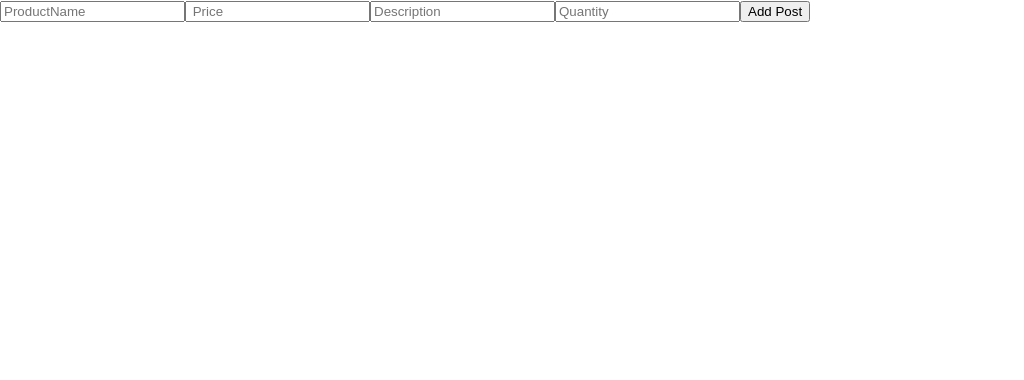
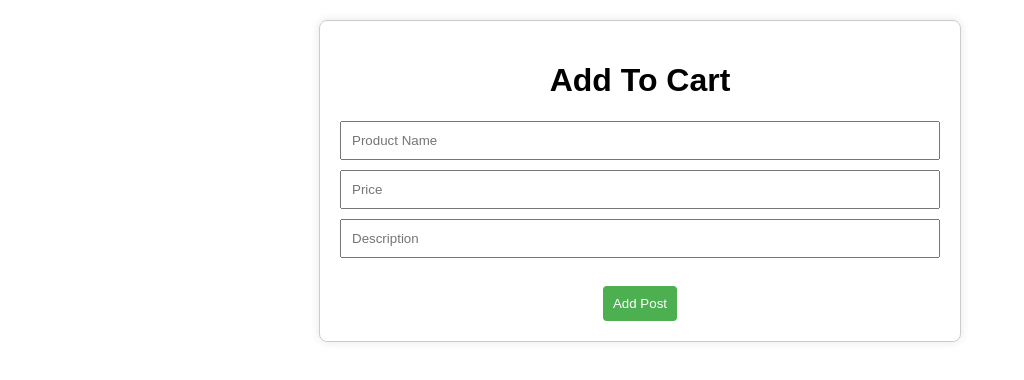
Before and after one commit to usamajaved4216/Olx-Clone, a React (Create React App) app: page /PostData in a window 1280 px wide. Shown: the top 380 px of the page, without its empty margins (0-1024 px from the left). Built offline with nearby package versions, Linux system fonts and the light colour scheme.

Commit message:
incomplete

```diff
--- a/src/Config/FireBase/index.js
+++ b/src/Config/FireBase/index.js
@@ -1,6 +1,7 @@
 import { initializeApp } from "firebase/app";
 import { getAuth, createUserWithEmailAndPassword, signInWithEmailAndPassword } from "firebase/auth";
 import { getFirestore, collection, addDoc } from "firebase/firestore";
+import { getDownloadURL, getStorage, ref, uploadBytes } from "firebase/storage";
 
 
 const firebaseConfig = {
@@ -14,6 +15,7 @@ const firebaseConfig = {
 const app = initializeApp(firebaseConfig);
 const auth = getAuth();
 const db = getFirestore(app);
+const storage = getStorage();
 
 async function SignUp(userInfo) {
   console.log("🚀 ~ SignUp ~ userInfo:", userInfo)
@@ -64,13 +66,26 @@ async function Login(userInfo) {
 const postData = async (userInfo) => {
   console.log("🚀 ~ postData ~ userInfo:", userInfo)
   try {
-    const { productName , price , description , quantity } = userInfo;
-    await addDoc(collection(db, 'users'), {
+    const { productName, price, description, image } = userInfo;
+
+    // const storageRef = ref(storage, `ad/${image.name}`);
+
+    // await uploadBytes(storageRef, image)
+    // alert('image uploaded successfully')
+
+    // const url = await getDownloadURL(storageRef)
+    // console.log("🚀 ~ postData ~ url:", url)
+
+
+
+    await addDoc(collection(db, 'Add Cart'), {
       productName,
       price,
       description,
-      quantity
+      // imageUrl: url,
     });
+
+
 
     alert('Successfully Post Ad');
     return true;
@@ -78,8 +93,7 @@ const postData = async (userInfo) => {
     alert(e.message);
     return e
   };
- }
-
+}
 
 
 export {
--- a/src/Screen/PostData/index.js
+++ b/src/Screen/PostData/index.js
@@ -6,21 +6,81 @@ function PostDataPage() {
 const [productName, setProductName]= useState();
 const [price, setPrice]= useState();
 const [description, setDescription]= useState();
-const [quantity, setQuantity]= useState();
+const [image, setImage]= useState();
 
 const handlePostData= ()=>{
-   postData ({productName, price, description, quantity})
+   postData ({productName, price, description, image})
 }
 
     return(
-        <div>
-            <input placeholder="ProductName" onChange={(e)=> setProductName(e.target.value)} />
-            <input placeholder=" Price" onChange={(e)=> setPrice(e.target.value)} />
-            <input placeholder="Description" onChange={(e)=> setDescription(e.target.value)} />
-            <input placeholder="Quantity" onChange={(e)=> setQuantity(e.target.value)} />
-            <button onClick={handlePostData} >Add Post</button>
+        // <div>
+        //     <input placeholder="ProductName" onChange={(e)=> setProductName(e.target.value)} /><br/>
+        //     <input placeholder=" Price" onChange={(e)=> setPrice(e.target.value)} /><br/>
+        //     <input placeholder="Description" onChange={(e)=> setDescription(e.target.value)} /><br/>
+        //     <input placeholder="Quantity" onChange={(e)=> setQuantity(e.target.value)} /><br/>
+        //     <input type="file" /><br/>
+        //     <button onClick={handlePostData} >Add Post</button><br/>
 
-        </div>
+        // </div>
+
+
+
+        <div style={{
+            maxWidth: '600px',
+            margin: '20px auto',
+            padding: '20px',
+            border: '1px solid #ccc',
+            borderRadius: '8px',
+            boxShadow: '0 0 10px rgba(0, 0, 0, 0.1)',
+            fontFamily: 'Arial, sans-serif',
+            textAlign:'center',
+
+          }}>
+            <h1>Add To Cart</h1>
+            <input
+              placeholder="Product Name"
+              style={{ width: '100%', marginBottom: '10px', padding: '10px', boxSizing: 'border-box' }}
+              onChange={(e)=> setProductName(e.target.value)}
+            />
+            <br/>
+            <input
+              placeholder="Price"
+              style={{ width: '100%', marginBottom: '10px', padding: '10px', boxSizing: 'border-box' }}
+              onChange={(e)=> setPrice(e.target.value)}
+            />
+            <br/>
+            <input
+              placeholder="Description"
+              style={{ width: '100%', marginBottom: '10px', padding: '10px', boxSizing: 'border-box' }}
+              onChange={(e)=> setDescription(e.target.value)}
+            />
+            <br/>
+            {/* <input
+              placeholder="Quantity"
+              style={{ width: '100%', marginBottom: '10px', padding: '10px', boxSizing: 'border-box' }}
+              onChange={(e)=> setQuantity(e.target.value)}
+            />
+            <br/> */}
+
+
+
+            {/* <input type="file" style={{ width: '100%', marginBottom: '10px', boxSizing: 'border-box' }} onChange={(e)=> setImage(e.target.files[0]) } /> */}
+            <br/>
+            <button
+              style={{
+                backgroundColor: '#4CAF50',
+                color: 'white',
+                border: 'none',
+                borderRadius: '4px',
+                cursor: 'pointer',
+                padding: '10px'
+              }}
+              onClick={handlePostData}
+            >
+              Add Post
+            </button>
+            <br/>
+          </div>
     )
 }
 
--- a/src/Screen/Signup/index.js
+++ b/src/Screen/Signup/index.js
@@ -5,16 +5,16 @@ import olx from '../../Assest/ulx.svg'
 
 function SignUpPage() {
 const [fullName, setFullName]= useState()
-const [Email, setEmail]= useState()
-const [Age, setAge]= useState()
-const [Password, setPassword]= useState()
+const [email, setEmail]= useState()
+const [age, setAge]= useState()
+const [password, setPassword]= useState()
 
 
     const navigate =useNavigate()
 
     const signup = async () => {
       try {
-          await SignUp({ fullName, Age, Email, Password });
+          await SignUp({ fullName, age, email, password });
           navigate('/SignIn')
       } catch (error) {
           console.log("🚀 ~ register ~ error:", error)
```
